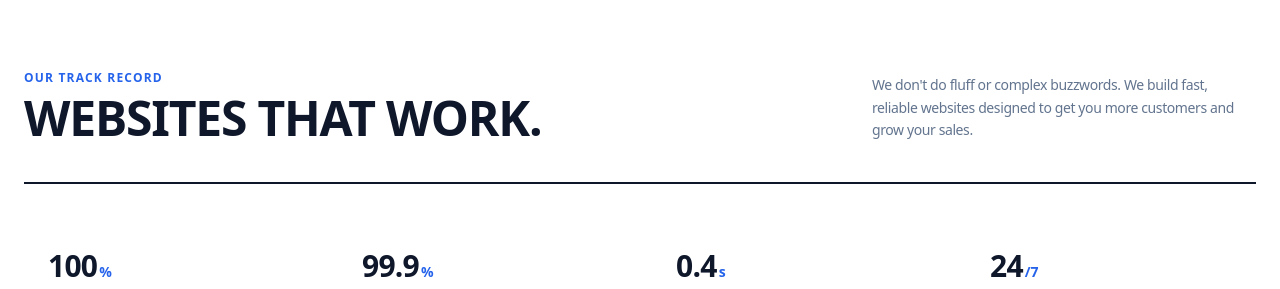
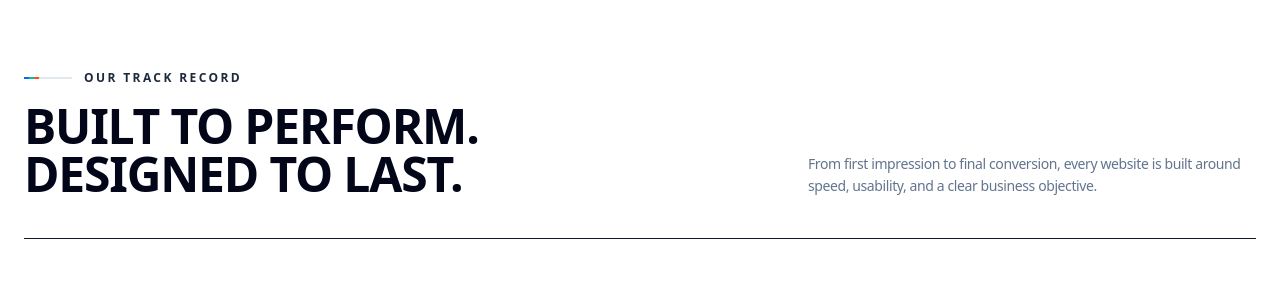
Before and after one commit to md-faizanahmad/mfa_web_agency-, a Next.js app: page / in a window 1280 px wide. Shown: the part 3070-3359 px from the top of the page. Built offline with nearby package versions, Linux system fonts and the light colour scheme.

Commit message:
refactor: refine why choose us section

```diff
--- a/src/components/Home/WhyChooseUs/WhyChooseUsServer.tsx
+++ b/src/components/Home/WhyChooseUs/WhyChooseUsServer.tsx
@@ -1,28 +1,30 @@
 import { metricsData } from "@/data/metrics";
 import WhyChooseUsClient from "./WhyChooseUsClient";
+import BrandLabel from "@/components/ui/BrandLabel";
 
 export default function WhyChooseUs() {
   return (
-    <section className="bg-white py-16 md:py-20 px-6 border-b border-slate-100">
-      <div className="max-w-7xl mx-auto">
-        <div className="flex flex-col lg:flex-row lg:items-end justify-between gap-8 pb-10 border-b-2 border-slate-900">
-          {/* HEADER ROW */}
-          <div className="space-y-2">
-            <span className="text-brand-cobalt text-xs font-bold uppercase tracking-widest block">
-              Our Track Record
-            </span>
-            <h2 className="text-3xl md:text-5xl font-black text-slate-900 tracking-tight">
-              Websites That Work.
+    <section className="border-b border-slate-200 bg-white px-6 py-16 md:py-20">
+      <div className="mx-auto max-w-7xl">
+        <div className="flex flex-col gap-8 border-b border-slate-900 pb-10 lg:flex-row lg:items-end lg:justify-between">
+          {/* HEADER */}
+          <div className="space-y-4">
+            <BrandLabel>Our Track Record</BrandLabel>
+
+            <h2 className="max-w-xl text-3xl font-semibold tracking-tight text-slate-950 md:text-5xl">
+              Built to perform.
+              <br />
+              Designed to last.
             </h2>
           </div>
 
-          <p className="text-slate-500 text-sm max-w-sm leading-relaxed">
-            We don&apos;t do fluff or complex buzzwords. We build fast, reliable
-            websites designed to get you more customers and grow your sales.
+          <p className="max-w-md text-sm leading-relaxed text-slate-500">
+            From first impression to final conversion, every website is built
+            around speed, usability, and a clear business objective.
           </p>
         </div>
 
-        {/* COMPACT METRICS GRID */}
+        {/* METRICS */}
         <div className="pt-10">
           <WhyChooseUsClient metrics={metricsData} />
         </div>
```
